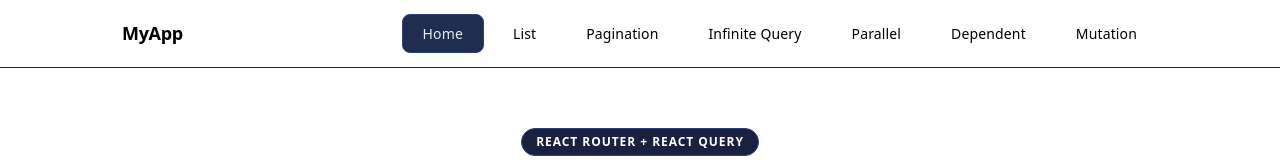
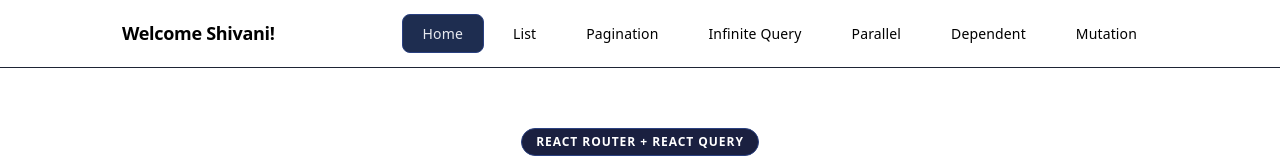
Before and after one commit to shivanisankey/react-query, a React (Vite) app: page /home in a window 1280 px wide. Shown: the top 160 px of the page. Built offline with nearby package versions, Linux system fonts and the light colour scheme.

Commit message:
welcome message

```diff
--- a/src/components/Navbar.jsx
+++ b/src/components/Navbar.jsx
@@ -17,7 +17,7 @@
     <header style={styles.header}>
       <div style={styles.inner}>
         {/* Brand */}
-        <span style={styles.brand}>MyApp</span>
+        <span style={styles.brand}>Welcome Shivani!</span>
 
         {/* Nav tabs */}
         <nav style={styles.nav}>
```
